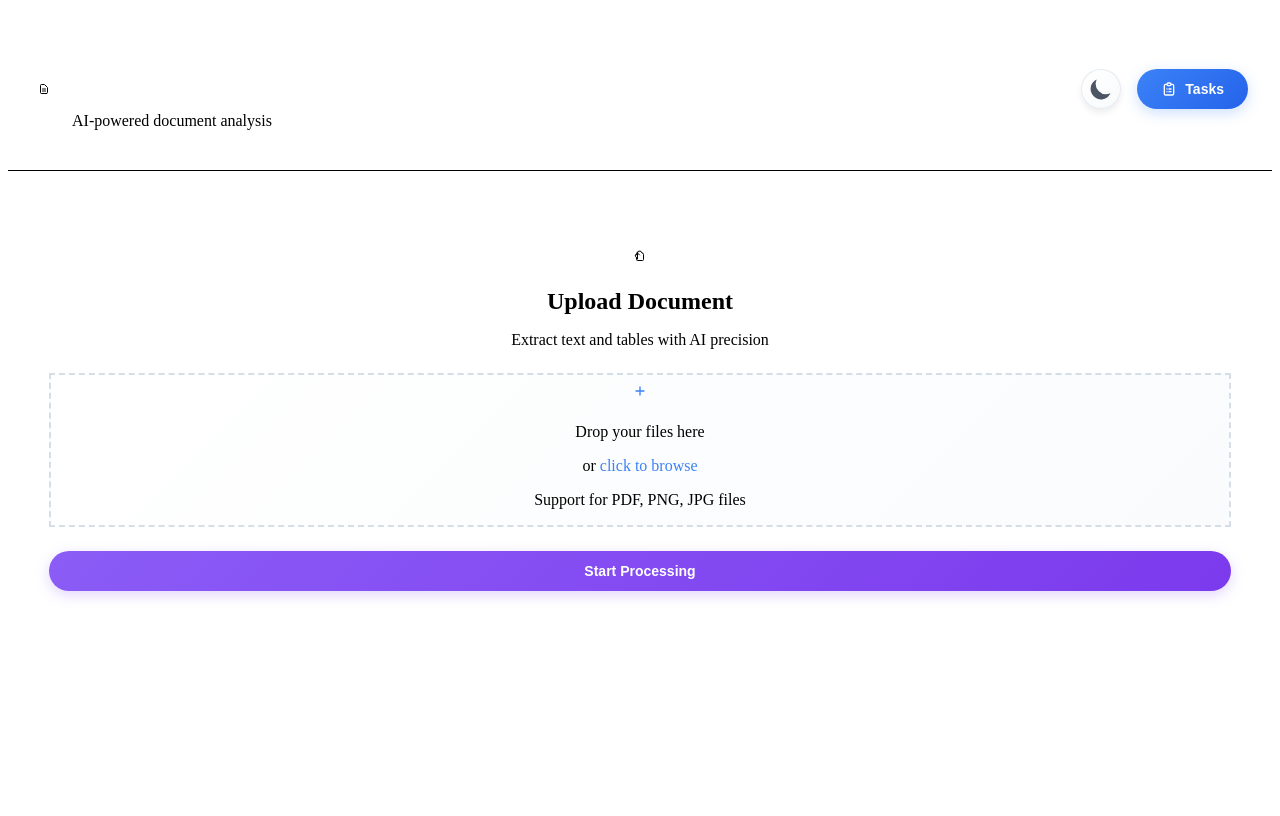
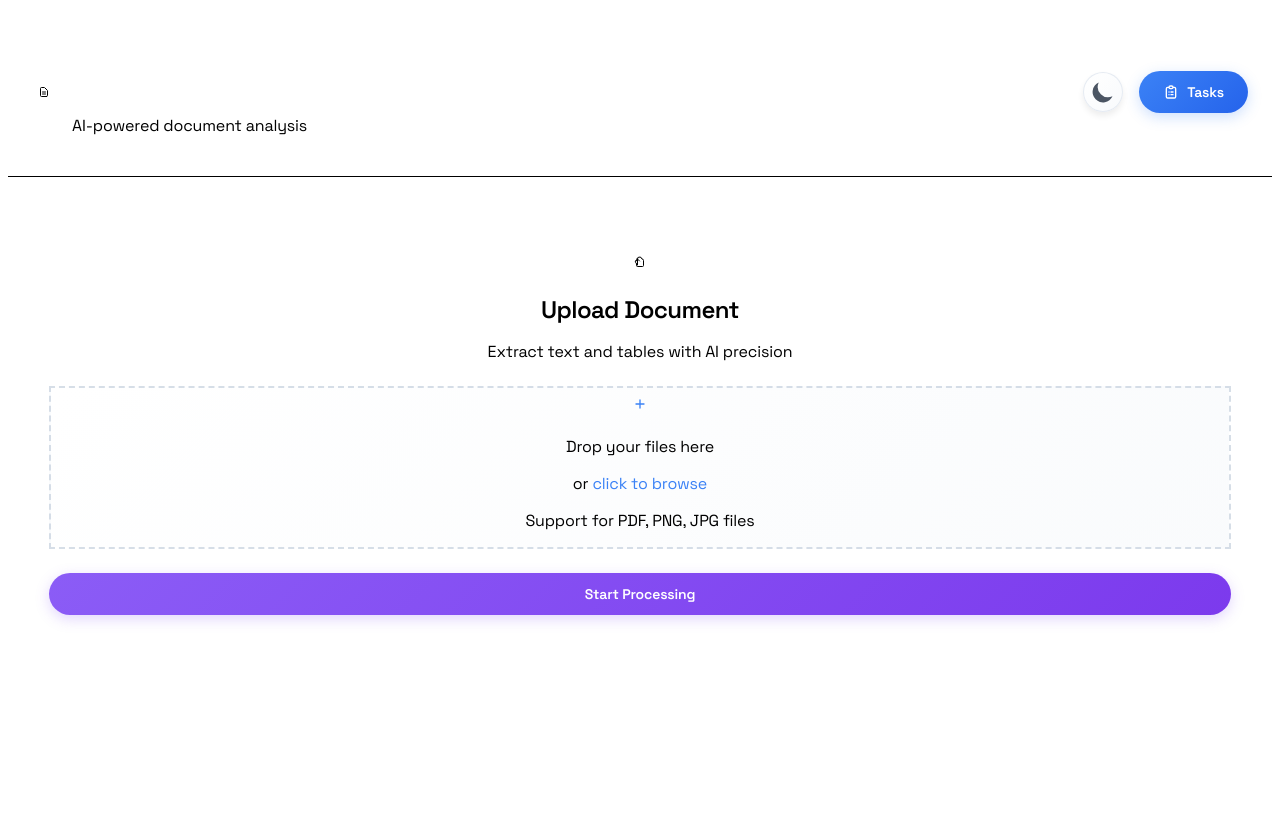
Before and after one commit to ikursaev/gemini, a FastAPI app: page / in a window 1280 px wide. Run offline with FastAPI, Linux system fonts and the light colour scheme; data that the repository does not hold is empty; style sheets or scripts are compiled from the project's sources; parts of the project's set-up code (start-up, migrations or seed data) failed here and were passed over; some libraries are stand-ins or nearby versions.

Commit message:
fix dark mode

```diff
--- a/app/templates/index.html
+++ b/app/templates/index.html
@@ -5,8 +5,10 @@
     <meta name="viewport" content="width=device-width, initial-scale=1.0" />
     <title>Document Extractor</title>
     <link href="/static/output.css" rel="stylesheet" />
+    <link rel="preconnect" href="https://fonts.googleapis.com">
+    <link rel="preconnect" href="https://fonts.gstatic.com" crossorigin>
     <link
-      href="https://fonts.googleapis.com/css2?family=Inter:wght@300;400;500;600;700&display=swap"
+      href="https://fonts.googleapis.com/css2?family=Space+Grotesk:wght@300;400;500;600;700&family=JetBrains+Mono:wght@300;400;500;600&display=swap"
       rel="stylesheet"
     />
     <style>
@@ -35,6 +37,67 @@
       *::before,
       *::after {
         box-sizing: border-box;
+      }
+
+      /* Modern font application */
+      * {
+        font-family: 'Space Grotesk', -apple-system, BlinkMacSystemFont, 'Segoe UI', sans-serif;
+      }
+
+      /* Headings use Space Grotesk with enhanced styling */
+      h1, h2, h3, h4, h5, h6 {
+        font-family: 'Space Grotesk', -apple-system, BlinkMacSystemFont, 'Segoe UI', sans-serif;
+        font-weight: 600;
+        letter-spacing: -0.025em;
+      }
+
+      /* Title gets extra styling */
+      h1 {
+        font-weight: 700;
+        letter-spacing: -0.05em;
+      }
+
+      /* Buttons get the modern font */
+      button, .button {
+        font-family: 'Space Grotesk', -apple-system, BlinkMacSystemFont, 'Segoe UI', sans-serif;
+        font-weight: 500;
+        letter-spacing: -0.025em;
+      }
+
+      /* Enhanced typography for drag and drop area */
+      .drop-area {
+        font-family: 'Space Grotesk', -apple-system, BlinkMacSystemFont, 'Segoe UI', sans-serif;
+      }
+
+      .drop-area p {
+        font-family: 'Space Grotesk', -apple-system, BlinkMacSystemFont, 'Segoe UI', sans-serif;
+      }
+
+      /* Task display gets modern font */
+      .tasks-dropdown, .task-item {
+        font-family: 'Space Grotesk', -apple-system, BlinkMacSystemFont, 'Segoe UI', sans-serif;
+      }
+
+      /* Form elements get modern font */
+      input, select, textarea {
+        font-family: 'Space Grotesk', -apple-system, BlinkMacSystemFont, 'Segoe UI', sans-serif;
+      }
+
+      /* Badge text gets modern font */
+      .badge, .status-badge {
+        font-family: 'Space Grotesk', -apple-system, BlinkMacSystemFont, 'Segoe UI', sans-serif;
+        font-weight: 500;
+      }
+
+      /* Body text gets improved styling */
+      p, span, div {
+        font-family: 'Space Grotesk', -apple-system, BlinkMacSystemFont, 'Segoe UI', sans-serif;
+        letter-spacing: -0.01em;
+      }
+
+      /* Monospace elements use JetBrains Mono */
+      code, pre, .monospace {
+        font-family: 'JetBrains Mono', 'Consolas', 'Monaco', monospace;
       }
 
       /* Additional dark mode coverage */
@@ -1294,11 +1357,25 @@
         }
       }
 
-      // Enhanced theme toggle with better icon management
+      // Enhanced theme toggle with system preference detection
       const themeToggle = document.getElementById("theme-toggle");
       const htmlElement = document.documentElement;
 
-      const currentTheme = localStorage.getItem("theme") || "light";
+      // Function to get system theme preference
+      function getSystemTheme() {
+        return window.matchMedia && window.matchMedia('(prefers-color-scheme: dark)').matches ? 'dark' : 'light';
+      }
+
+      // Get current theme - priority: localStorage > system preference > default light
+      function getCurrentTheme() {
+        const storedTheme = localStorage.getItem("theme");
+        if (storedTheme && (storedTheme === 'dark' || storedTheme === 'light')) {
+          return storedTheme;
+        }
+        return getSystemTheme();
+      }
+
+      const currentTheme = getCurrentTheme();
 
       // Create and manage theme icons dynamically
       function createThemeIcon(theme) {
@@ -1329,15 +1406,32 @@
           // Show moon icon when in light mode (to switch to dark)
           themeToggle.innerHTML = createThemeIcon("light");
         }
-        localStorage.setItem("theme", theme);
+        // Only save to localStorage when user manually changes theme
+        if (arguments.length > 1 && arguments[1] === true) {
+          localStorage.setItem("theme", theme);
+        }
       }
 
-      updateTheme(currentTheme);
+      updateTheme(currentTheme); // Don't save on initial load
 
       themeToggle.addEventListener("click", () => {
         const isDark = htmlElement.classList.contains("dark");
-        updateTheme(isDark ? "light" : "dark");
+        const newTheme = isDark ? "light" : "dark";
+        updateTheme(newTheme, true); // Pass true to save preference
       });
+
+      // Listen for system theme changes
+      if (window.matchMedia) {
+        const mediaQuery = window.matchMedia('(prefers-color-scheme: dark)');
+        mediaQuery.addEventListener('change', (e) => {
+          // Only update if user hasn't manually set a preference
+          const hasManualPreference = localStorage.getItem("theme");
+          if (!hasManualPreference) {
+            const systemTheme = e.matches ? 'dark' : 'light';
+            updateTheme(systemTheme);
+          }
+        });
+      }
 
       // Initialize tasks display
       updateTasksDisplay();
```
Also changed, not shown: GEMINI.md (+20 -0 lines), .github/copilot-instructions.md.
